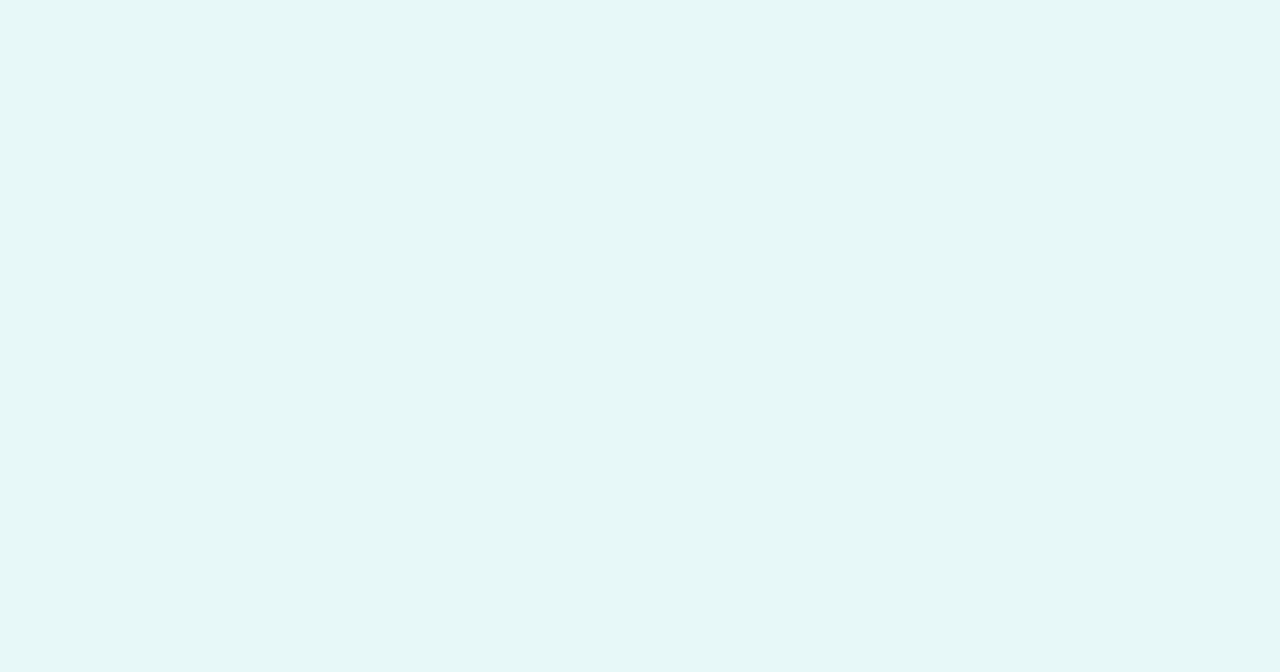
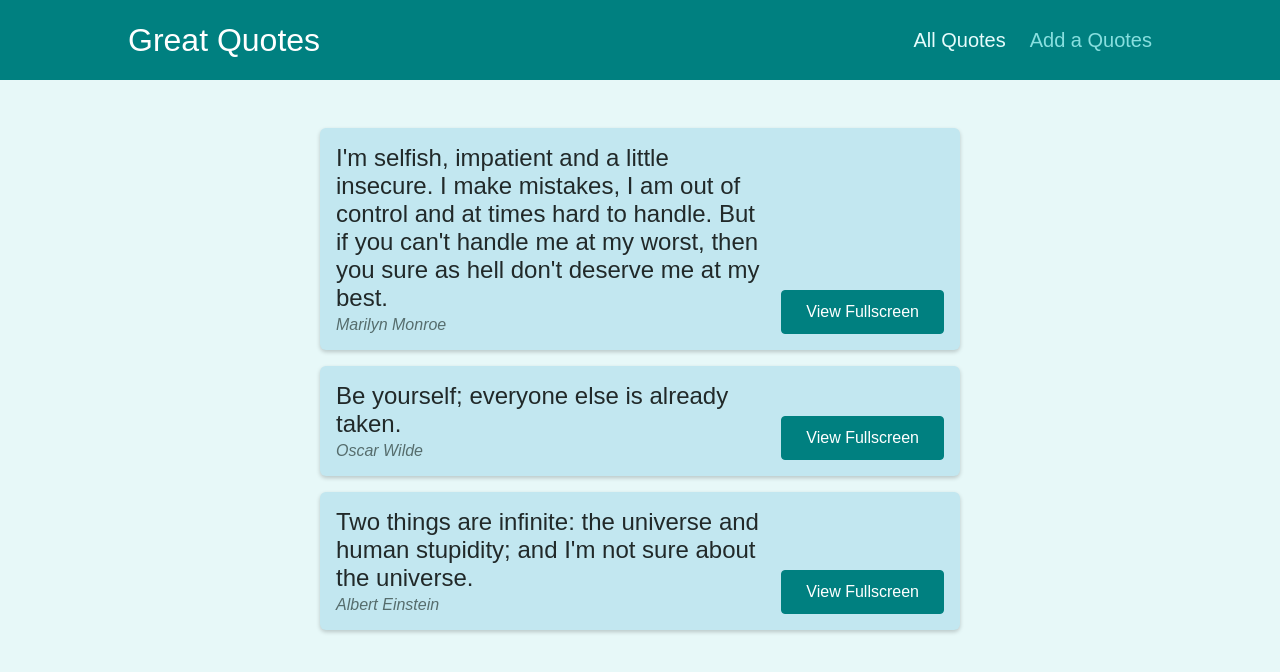
Before and after one commit to harry-100/the-beatles, a React (Create React App) app: page /quotes in a window 1280 px wide. Shown: the top 672 px of the page. Built offline with nearby package versions, Linux system fonts and the light colour scheme.

Commit message:
add quote functionality added

```diff
--- a/src/App.js
+++ b/src/App.js
@@ -1,8 +1,26 @@
+import { Route, Switch, Redirect } from "react-router-dom";
+import AllQuotes from "./pages/AllQuotes";
+import NewQuote from "./pages/NewQuote";
+import QuoteDetails from "./pages/QuoteDetails";
+import Layout from "./components/layout/Layout";
 function App() {
   return (
-    <div>
-
-    </div>
+    <Layout>
+      <Switch>
+        <Route exact path="/">
+          <Redirect to="/quotes" />
+        </Route>
+        <Route exact path="/quotes">
+          <AllQuotes />
+        </Route>
+        <Route path="/quotes/:quoteId">
+          <QuoteDetails />
+        </Route>
+        <Route exact path="/new-quote">
+          <NewQuote />
+        </Route>
+      </Switch>
+    </Layout>
   );
 }
 
--- /dev/null
+++ b/src/components/layout/Layout.js
@@ -0,0 +1,14 @@
+import classes from './Layout.module.css';
+import { Fragment } from 'react';
+import MainNavigation from './MainNavigation';
+
+const Layout = (props) => {
+    return(
+    <Fragment>
+        <MainNavigation />
+        <main className={classes.main}>{props.children}</main>
+    </Fragment>
+    );
+};
+
+export default Layout;
--- /dev/null
+++ b/src/components/layout/MainNavigation.js
@@ -0,0 +1,18 @@
+import classes from "./MainNavigation.module.css";
+import { NavLink } from "react-router-dom";
+
+const MainNavigation = () => {
+  return (
+    <header className={classes.header}>
+      <div className={classes.logo}>Great Quotes</div>
+      <nav className={classes.nav}>
+        <ul>
+          <li><NavLink to='/quotes' activeClassName={classes.active}>All Quotes</NavLink> </li>
+          <li><NavLink to='/new-quote' activeClassName={classes.active}>Add a Quotes</NavLink> </li>
+        </ul>
+      </nav>
+    </header>
+  );
+};
+
+export default MainNavigation;
--- a/src/index.js
+++ b/src/index.js
@@ -1,6 +1,8 @@
 import ReactDOM from 'react-dom';
+import { BrowserRouter } from 'react-router-dom';
 
 import './index.css';
 import App from './App';
 
-ReactDOM.render(<App />, document.getElementById('root'));
+ReactDOM.render(
+<BrowserRouter><App /></BrowserRouter>, document.getElementById('root'));
--- /dev/null
+++ b/src/pages/AllQuotes.js
@@ -0,0 +1,25 @@
+import QuoteList from "../components/quotes/QuoteList";
+const DUMMY_QUOTES = [
+    {
+        id: '1',
+        text: 'I\'m selfish, impatient and a little insecure. I make mistakes, I am out of control and at times hard to handle. But if you can\'t handle me at my worst, then you sure as hell don\'t deserve me at my best.',
+        author: 'Marilyn Monroe'
+    },
+    {
+        id: '2',
+        text: 'Be yourself; everyone else is already taken.',
+        author: 'Oscar Wilde'
+    },
+    {
+        id: '3',
+        text: 'Two things are infinite: the universe and human stupidity; and I\'m not sure about the universe.',
+        author: 'Albert Einstein'
+    },
+]
+const AllQuotes = () => {
+    return(
+    <QuoteList quotes={DUMMY_QUOTES} />
+    )
+}
+
+export default AllQuotes;
--- /dev/null
+++ b/src/pages/NewQuote.js
@@ -0,0 +1,11 @@
+import QuoteForm from '../components/quotes/QuoteForm';
+const NewQuote = () => {
+    const addQuoteHandler = quoteData => {
+        console.log(quoteData);
+    };
+    return(
+        <QuoteForm onAddQuote={addQuoteHandler} />
+        )
+}
+
+export default NewQuote;
--- /dev/null
+++ b/src/pages/QuoteDetails.js
@@ -0,0 +1,19 @@
+import { useParams, Route } from 'react-router-dom';
+import { Fragment } from 'react';
+
+import Comments from '../components/comments/Comments';
+
+const QuoteDetails = () => {
+    const params = useParams();
+    return(
+        <Fragment>
+        <h1>Quote Details</h1>
+        <p>Quote ID: {params.quoteId}</p>
+        <Route path={`/quotes/${params.quoteId}/comments`}>
+        <Comments />
+        </Route>
+        </Fragment>
+        )
+}
+
+export default QuoteDetails;
```
